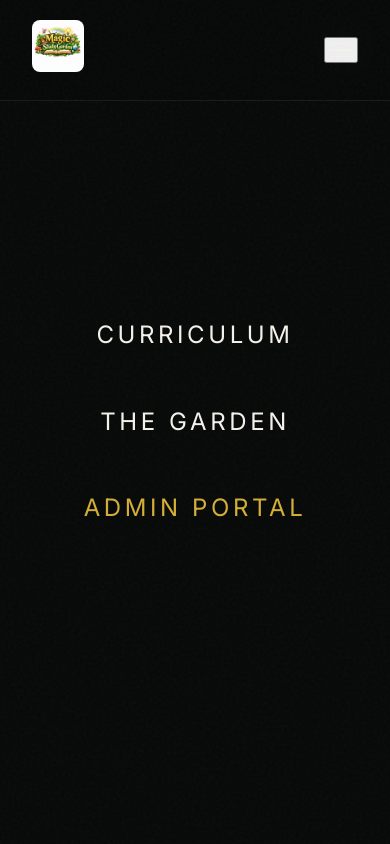
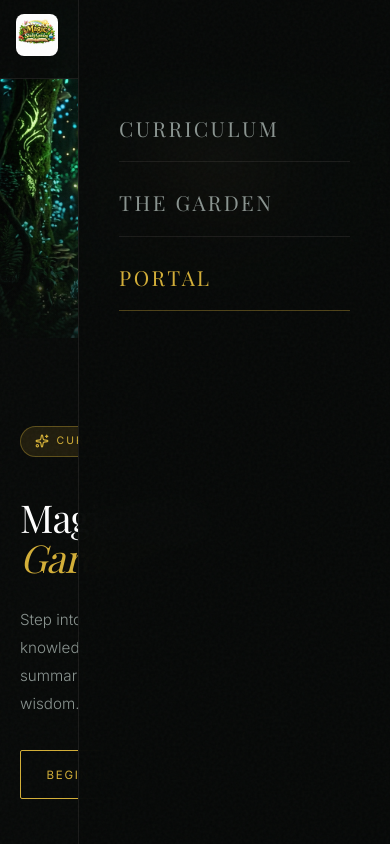
Before and after one commit to printfpk/magicgarden, a React (Vite) app in the folder frontend/: page / in a window 390 px wide. Both pictures are taken after a click on the button "Open menu". Shown: the top 844 px of the page. Built offline with nearby package versions, Linux system fonts and the light colour scheme; no server answers; a web font is replaced by a local one.

Commit message:
3rd commit

```diff
--- a/frontend/src/App.css
+++ b/frontend/src/App.css
@@ -12,6 +12,7 @@
   position: fixed;
   top: 0;
   width: 100%;
+  box-sizing: border-box;
   display: flex;
   justify-content: space-between;
   align-items: center;
@@ -90,52 +91,74 @@
   display: none !important;
 }
 
+/* Hamburger button — icon-based, mobile only */
 .hamburger {
   display: none;
-  flex-direction: column;
-  gap: 5px;
+  align-items: center;
+  justify-content: center;
+  width: 38px;
+  height: 38px;
   cursor: pointer;
-  padding: 4px;
+  background: transparent;
+  border: 1px solid var(--border-delicate);
+  border-radius: 6px;
+  flex-shrink: 0;
+  z-index: 600;
 }
 
 .hamburger span {
-  display: block;
-  width: 22px;
-  height: 1.5px;
-  background: var(--text-main);
-  transition: all 0.3s ease;
-}
-
+  display: flex;
+  align-items: center;
+  justify-content: center;
+  line-height: 1;
+}
+
+/* Mobile slide-in menu */
 .mobile-menu {
-  display: none;
   position: fixed;
   top: 0;
   right: 0;
-  width: 100%;
+  width: 80%;
+  max-width: 320px;
   height: 100vh;
-  background: var(--bg-primary);
+  background: rgba(7, 9, 8, 0.97);
+  backdrop-filter: blur(24px);
+  border-left: 1px solid var(--border-delicate);
+  z-index: 550;
+  padding: 6rem 2.5rem 3rem;
+  display: flex;
   flex-direction: column;
-  align-items: center;
-  justify-content: center;
-  gap: 3rem;
-  z-index: 400;
-  font-size: 1.5rem;
+}
+
+.mobile-menu-inner {
+  display: flex;
+  flex-direction: column;
+  gap: 0.5rem;
+  flex: 1;
+}
+
+.mobile-nav-link {
+  display: block;
+  padding: 1rem 0;
+  font-size: 1.3rem;
+  font-family: var(--font-serif);
+  color: var(--text-muted);
   text-transform: uppercase;
-  letter-spacing: 0.15em;
-}
-
-.mobile-menu.open {
-  display: flex;
-}
-
-.mobile-menu-close {
-  position: absolute;
-  top: 2rem;
-  right: 2rem;
-  background: none;
-  border: none;
+  letter-spacing: 0.12em;
+  border-bottom: 1px solid var(--border-delicate);
+  transition: color 0.3s ease, padding-left 0.3s ease;
+  text-decoration: none;
+}
+
+.mobile-nav-link:hover,
+.mobile-nav-link.active {
   color: var(--text-main);
-  cursor: pointer;
+  padding-left: 0.5rem;
+}
+
+.mobile-nav-link-gold {
+  color: var(--accent-gold) !important;
+  border-color: var(--accent-gold-border);
 }
 
 /* ═══════════════════════════════════════════════════════════
@@ -1721,8 +1744,10 @@
 }
 
 /* ═══════════════════════════════════════════════════════════
-   RESPONSIVE
+   RESPONSIVE — TABLET & MOBILE
 ═══════════════════════════════════════════════════════════ */
+
+/* ── Tablet: 1024px ─────────────────────────────────────── */
 @media (max-width: 1100px) {
   .chapter-detail-layout {
     grid-template-columns: 1fr;
@@ -1736,12 +1761,29 @@
 }
 
 @media (max-width: 1024px) {
+  /* Navbar */
+  .navbar {
+    padding: 1.1rem 1.5rem;
+    background: rgba(7, 9, 8, 0.95);
+    backdrop-filter: blur(16px);
+    border-bottom: 1px solid var(--border-delicate);
+  }
+
+  .nav-links {
+    display: none;
+  }
+
+  .hamburger {
+    display: flex;
+  }
+
+  /* Hero */
   .hero {
     grid-template-columns: 1fr;
   }
 
   .hero-content {
-    padding: 8rem 2rem 4rem;
+    padding: 7rem 2rem 4rem;
     order: 2;
     background: var(--bg-primary);
   }
@@ -1751,7 +1793,7 @@
   }
 
   .hero-image-wrapper {
-    height: 55vh;
+    height: 50vh;
     order: 1;
   }
 
@@ -1759,54 +1801,242 @@
     background: linear-gradient(to top, var(--bg-primary) 0%, transparent 60%);
   }
 
-  .navbar {
-    padding: 1.25rem 2rem;
-    background: rgba(7, 9, 8, 0.9);
-    backdrop-filter: blur(12px);
-    border-bottom: 1px solid var(--border-delicate);
-  }
-
-  .nav-links {
-    display: none;
-  }
-
-  .hamburger {
-    display: flex;
-  }
-
   .scroll-indicator {
     display: none;
   }
-}
-
+
+  /* Footer */
+  .footer-links {
+    gap: 1.5rem;
+  }
+}
+
+/* ── Mobile: 768px ──────────────────────────────────────── */
 @media (max-width: 768px) {
+  /* Global spacing */
   .page-container {
-    padding: 7rem 1.5rem 3rem;
+    padding: 6.5rem 1.25rem 3rem;
+  }
+
+  .page-title,
+  .page-title-gold {
+    font-size: clamp(1.8rem, 7vw, 2.5rem);
+  }
+
+  /* Hero */
+  .hero-content {
+    padding: 5.5rem 1.25rem 3rem;
+  }
+
+  .hero-title {
+    font-size: clamp(2.4rem, 9vw, 3.5rem);
+  }
+
+  .hero-badge {
+    font-size: 0.65rem;
+    padding: 0.4rem 0.85rem;
+  }
+
+  .hero-subtitle {
+    font-size: 0.95rem;
+    margin-bottom: 2rem;
+  }
+
+  .hero-actions {
+    flex-direction: column;
+    align-items: flex-start;
+    gap: 1rem;
+  }
+
+  .hero-image-wrapper {
+    height: 45vh;
+  }
+
+  /* Features */
+  .features-section {
+    padding: 5rem 1.25rem;
+  }
+
+  .section-header {
+    margin-bottom: 3rem;
+  }
+
+  .section-header h2 {
+    font-size: clamp(1.6rem, 6vw, 2.2rem);
+  }
+
+  /* Classes grid */
+  .classes-grid {
+    grid-template-columns: 1fr 1fr;
+    gap: 1rem;
+  }
+
+  .class-card {
+    min-height: 170px;
+    padding: 1.25rem;
+  }
+
+  .class-card-number {
+    font-size: 5rem;
+  }
+
+  .class-card-name {
+    font-size: 1.3rem;
+  }
+
+  /* Subjects grid */
+  .subjects-grid {
+    grid-template-columns: 1fr;
+    gap: 1rem;
+  }
+
+  /* Chapters list */
+  .chapters-list {
+    max-width: 100%;
+  }
+
+  .chapter-list-item {
+    padding: 1rem 1.25rem;
+    gap: 1rem;
+  }
+
+  .chapter-item-number {
+    font-size: 1.2rem;
+    min-width: 2rem;
+  }
+
+  .chapter-item-title {
+    font-size: 0.97rem;
+  }
+
+  /* Chapter detail */
+  .chapter-detail-layout {
+    grid-template-columns: 1fr;
+  }
+
+  .chapter-sidebar {
+    position: static;
+    display: flex;
+    flex-direction: column;
+    gap: 1rem;
+  }
+
+  .chapter-main-title {
+    font-size: clamp(1.6rem, 6vw, 2.4rem);
+  }
+
+  .chapter-tabs {
+    gap: 0;
+  }
+
+  .chapter-tab {
+    padding: 0.75rem 0.9rem;
+    font-size: 0.74rem;
+    letter-spacing: 0.05em;
+  }
+
+  .qa-question {
+    padding: 1rem 1.25rem;
+  }
+
+  .qa-answer-inner {
+    padding: 1rem 1.25rem;
+  }
+
+  /* Admin panel */
+  .admin-layout {
+    flex-direction: column;
   }
 
   .admin-sidebar {
     width: 100%;
     min-height: auto;
     position: relative;
+    padding: 1rem;
+    flex-direction: row;
+    flex-wrap: wrap;
+    gap: 0.5rem;
+    border-right: none;
+    border-bottom: 1px solid var(--admin-border);
   }
 
   .admin-main {
     margin-left: 0;
-  }
-
-  .admin-layout {
-    flex-direction: column;
+    padding: 1.5rem 1.25rem;
+  }
+
+  .admin-nav-item {
+    font-size: 0.75rem;
+    padding: 0.6rem 1rem;
   }
 
   .form-grid-2 {
     grid-template-columns: 1fr;
   }
 
-  .features-section {
-    padding: 6rem 1.5rem;
-  }
-
+  .crud-table th,
+  .crud-table td {
+    padding: 0.75rem 0.6rem;
+    font-size: 0.82rem;
+  }
+
+  /* Breadcrumb */
+  .breadcrumb {
+    font-size: 0.72rem;
+    gap: 0.5rem;
+    flex-wrap: wrap;
+  }
+
+  /* Footer */
   .footer {
-    padding: 3rem 1.5rem 1.5rem;
-  }
-}
+    padding: 3rem 1.25rem 1.5rem;
+  }
+
+  .footer-content {
+    flex-direction: column;
+    align-items: flex-start;
+    gap: 1.5rem;
+    margin-bottom: 2.5rem;
+  }
+
+  .footer-links {
+    flex-wrap: wrap;
+    gap: 1rem;
+  }
+}
+
+/* ── Small Mobile: 480px ────────────────────────────────── */
+@media (max-width: 480px) {
+  .navbar {
+    padding: 0.9rem 1rem;
+  }
+
+  .brand-logo {
+    height: 42px;
+  }
+
+  .classes-grid {
+    grid-template-columns: 1fr;
+  }
+
+  .class-card {
+    min-height: 150px;
+  }
+
+  .hero-image-wrapper {
+    height: 40vh;
+  }
+
+  .btn-primary {
+    font-size: 0.72rem;
+    padding: 0.9rem 1.6rem;
+  }
+
+  .admin-sidebar {
+    display: none;
+  }
+
+  .page-container {
+    padding: 6rem 1rem 2.5rem;
+  }
+}
--- a/frontend/src/components/Navbar.jsx
+++ b/frontend/src/components/Navbar.jsx
@@ -1,7 +1,7 @@
 import React, { useState, useEffect } from 'react';
 import { Link, useLocation } from 'react-router-dom';
 import { motion, AnimatePresence } from 'framer-motion';
-import { X } from 'lucide-react';
+import { Menu, X } from 'lucide-react';
 import logoImage from '../assets/logo011.jpeg';
 
 export default function Navbar() {
@@ -20,7 +20,19 @@ export default function Navbar() {
     setMobileOpen(false);
   }, [location.pathname]);
 
+  // Lock body scroll when mobile menu is open
+  useEffect(() => {
+    document.body.style.overflow = mobileOpen ? 'hidden' : '';
+    return () => { document.body.style.overflow = ''; };
+  }, [mobileOpen]);
+
   const isActive = (path) => location.pathname === path || location.pathname.startsWith(path + '/');
+
+  const navLinks = [
+    { to: '/classes', label: 'Curriculum' },
+    { href: '/#about', label: 'The Garden' },
+    { to: '/admin', label: 'Portal', gold: true },
+  ];
 
   return (
     <>
@@ -36,6 +48,7 @@ export default function Navbar() {
           </Link>
         </motion.div>
 
+        {/* Desktop nav links */}
         <motion.div
           initial={{ opacity: 0, y: -16 }}
           animate={{ opacity: 1, y: 0 }}
@@ -54,35 +67,73 @@ export default function Navbar() {
         {/* Hamburger — mobile only */}
         <button
           className="hamburger"
-          onClick={() => setMobileOpen(true)}
-          aria-label="Open menu"
+          onClick={() => setMobileOpen(v => !v)}
+          aria-label={mobileOpen ? 'Close menu' : 'Open menu'}
         >
-          <span />
-          <span />
-          <span />
+          <AnimatePresence mode="wait" initial={false}>
+            {mobileOpen ? (
+              <motion.span
+                key="close"
+                initial={{ rotate: -90, opacity: 0 }}
+                animate={{ rotate: 0, opacity: 1 }}
+                exit={{ rotate: 90, opacity: 0 }}
+                transition={{ duration: 0.2 }}
+              >
+                <X size={24} color="var(--text-main)" />
+              </motion.span>
+            ) : (
+              <motion.span
+                key="open"
+                initial={{ rotate: 90, opacity: 0 }}
+                animate={{ rotate: 0, opacity: 1 }}
+                exit={{ rotate: -90, opacity: 0 }}
+                transition={{ duration: 0.2 }}
+              >
+                <Menu size={24} color="var(--text-main)" />
+              </motion.span>
+            )}
+          </AnimatePresence>
         </button>
       </nav>
 
-      {/* Mobile Menu */}
+      {/* Mobile Overlay Menu */}
       <AnimatePresence>
         {mobileOpen && (
           <motion.div
-            className="mobile-menu open"
-            initial={{ opacity: 0 }}
-            animate={{ opacity: 1 }}
-            exit={{ opacity: 0 }}
-            transition={{ duration: 0.25 }}
+            className="mobile-menu"
+            initial={{ opacity: 0, x: '100%' }}
+            animate={{ opacity: 1, x: 0 }}
+            exit={{ opacity: 0, x: '100%' }}
+            transition={{ duration: 0.35, ease: [0.16, 1, 0.3, 1] }}
           >
-            <button
-              className="mobile-menu-close"
-              onClick={() => setMobileOpen(false)}
-              aria-label="Close menu"
-            >
-              <X size={24} />
-            </button>
-            <Link to="/classes">Curriculum</Link>
-            <a href="/#about" onClick={() => setMobileOpen(false)}>The Garden</a>
-            <Link to="/admin" style={{ color: 'var(--accent-gold)' }}>Admin Portal</Link>
+            <div className="mobile-menu-inner">
+              {navLinks.map((link, i) => (
+                <motion.div
+                  key={link.label}
+                  initial={{ opacity: 0, y: 20 }}
+                  animate={{ opacity: 1, y: 0 }}
+                  transition={{ delay: 0.1 + i * 0.07 }}
+                >
+                  {link.to ? (
+                    <Link
+                      to={link.to}
+                      className={`mobile-nav-link ${link.gold ? 'mobile-nav-link-gold' : ''} ${isActive(link.to) ? 'active' : ''}`}
+                      onClick={() => setMobileOpen(false)}
+                    >
+                      {link.label}
+                    </Link>
+                  ) : (
+                    <a
+                      href={link.href}
+                      className="mobile-nav-link"
+                      onClick={() => setMobileOpen(false)}
+                    >
+                      {link.label}
+                    </a>
+                  )}
+                </motion.div>
+              ))}
+            </div>
           </motion.div>
         )}
       </AnimatePresence>
--- a/frontend/src/index.css
+++ b/frontend/src/index.css
@@ -59,8 +59,14 @@
   color: var(--bg-primary);
 }
 
+*, *::before, *::after {
+  box-sizing: border-box;
+}
+
 html {
   scroll-behavior: smooth;
+  overflow-x: hidden;
+  max-width: 100%;
 }
 
 body {
```
